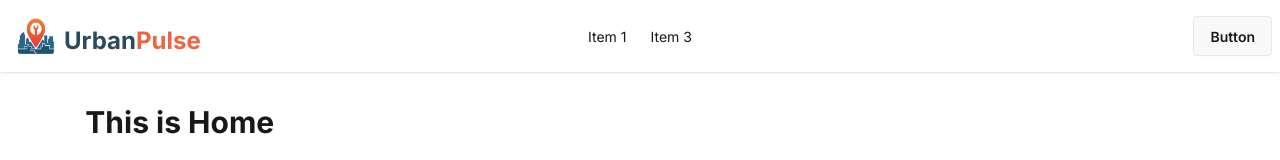
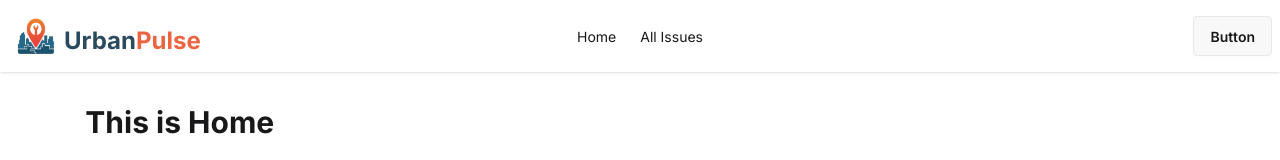
Before and after one commit to the-abed/urban-pulse, a React (Vite) app: page / in a window 1280 px wide. Shown: the top 160 px of the page. Built offline with nearby package versions, Linux system fonts and the light colour scheme.

Commit message:
add navlink in navbar

```diff
--- a/src/components/layout/Navbar.jsx
+++ b/src/components/layout/Navbar.jsx
@@ -1,7 +1,18 @@
 import React from "react";
 import UrbanPulseLogo from "../shared/UrbanPulseLogo";
+import { NavLink } from "react-router";
 
 const Navbar = () => {
+  const navLinks = (
+    <>
+      <li>
+        <NavLink to="/">Home</NavLink>
+      </li>
+      <li>
+        <NavLink to="/issues">All Issues</NavLink>
+      </li>
+    </>
+  );
   return (
     <div>
       <div className="navbar bg-base-100 shadow-sm">
@@ -28,25 +39,14 @@ const Navbar = () => {
               tabIndex="-1"
               className="menu menu-sm dropdown-content bg-base-100 rounded-box z-1 mt-3 w-52 p-2 shadow"
             >
-              <li>
-                <a>Item 1</a>
-              </li>
-
-              <li>
-                <a>Item 3</a>
-              </li>
+             {navLinks}
             </ul>
           </div>
           <UrbanPulseLogo />
         </div>
         <div className="navbar-center hidden lg:flex">
           <ul className="menu menu-horizontal px-1">
-            <li>
-              <a>Item 1</a>
-            </li>
-            <li>
-              <a>Item 3</a>
-            </li>
+           {navLinks}
           </ul>
         </div>
         <div className="navbar-end">
--- /dev/null
+++ b/src/pages/Issues/AllIssue.jsx
@@ -0,0 +1,11 @@
+import React from 'react';
+
+const AllIssue = () => {
+    return (
+        <div>
+            <h2>All Issue</h2>
+        </div>
+    );
+};
+
+export default AllIssue;
--- a/src/pages/Issues/AllIssues.jsx
+++ /dev/null
@@ -1,11 +0,0 @@
-import React from 'react';
-
-const AllIssues = () => {
-    return (
-        <div>
-            <h2 className='text-3xl font-bold'>Here are all the issues</h2>
-        </div>
-    );
-};
-
-export default AllIssues;
--- a/src/pages/Issues/IssueDetails.jsx
+++ /dev/null
@@ -1,11 +0,0 @@
-import React from 'react';
-
-const IssueDetails = () => {
-    return (
-        <div>
-            <h2 className='text-3xl font-bold'>Issue Details</h2>
-        </div>
-    );
-};
-
-export default IssueDetails;
--- a/src/pages/Issues/components/IssueCard.jsx
+++ /dev/null
@@ -1,11 +0,0 @@
-import React from 'react';
-
-const IssueCard = () => {
-    return (
-        <div>
-            <h2 className='text-3xl font-bold'>Issue Card</h2>
-        </div>
-    );
-};
-
-export default IssueCard;
--- a/src/routes/AppRoutes.jsx
+++ b/src/routes/AppRoutes.jsx
@@ -1,6 +1,7 @@
 import { createBrowserRouter } from "react-router";
 import Home from "../pages/Home/Home";
 import MainLayout from "../layouts/MainLayout";
+import AllIssue from "../pages/Issues/AllIssue";
 
 
 const router = createBrowserRouter([
@@ -12,6 +13,11 @@ const router = createBrowserRouter([
                 index: true,
                 Component: Home
             },
+            {
+                path: "/issues",
+                Component: AllIssue
+            }
+
         ],
     },
 ]);
```
